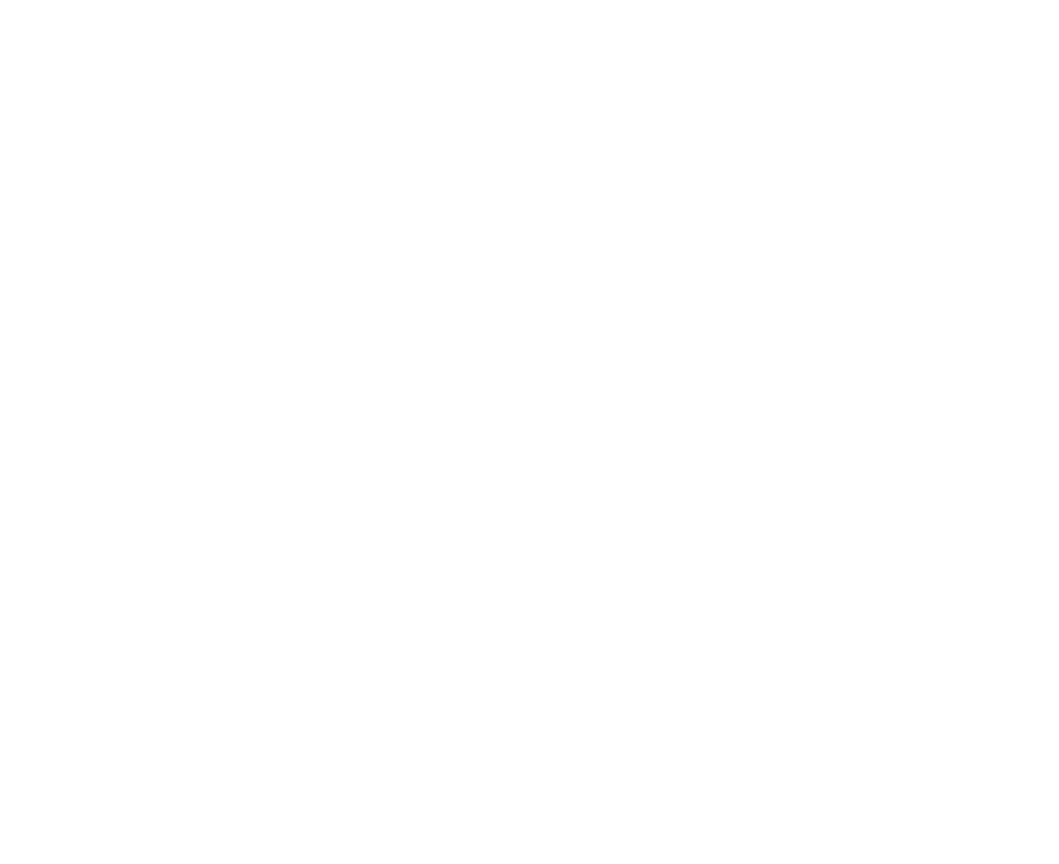
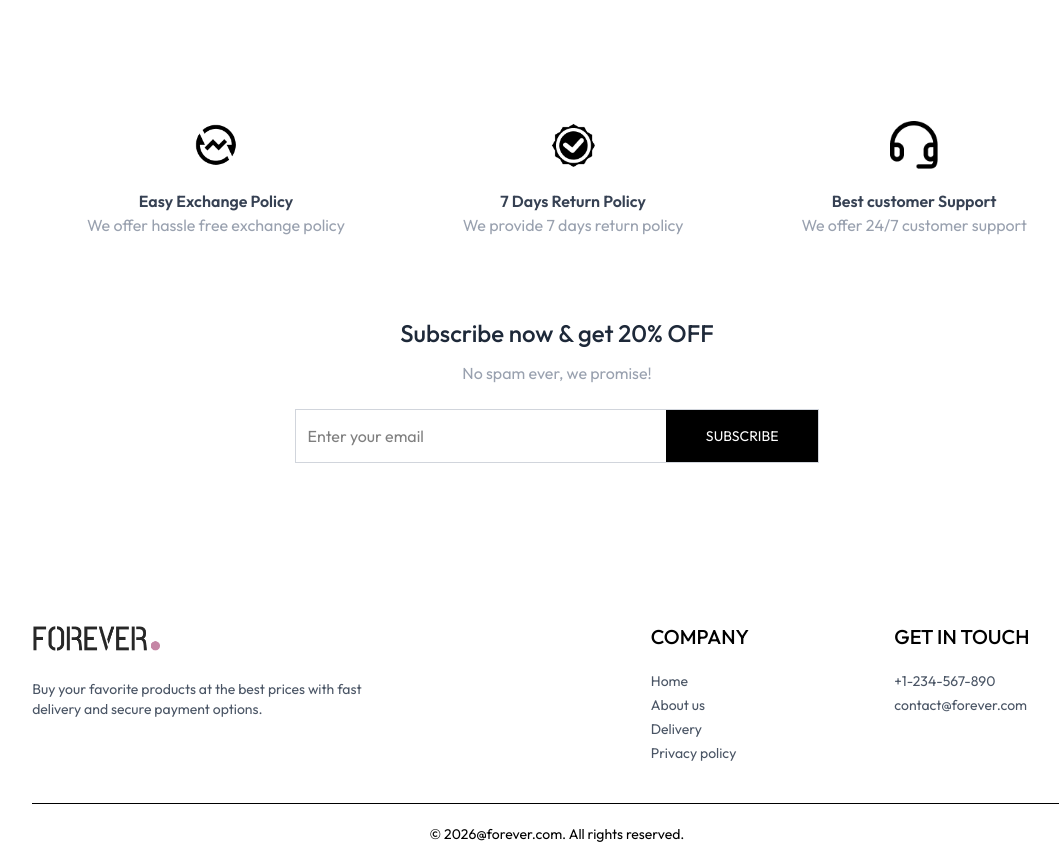
Before and after one commit to vanshika8484/Ecommerce-app, a React (Vite) app in the folder frontend/: page / in a window 1280 px wide. Shown: the part 1788-2652 px from the top of the page, without its empty margins (83-1142 px from the left). Before the commit the page ends 1829 px from the top, so only its background shows below. Built offline with nearby package versions, Linux system fonts and the light colour scheme.

Commit message:
create Home Page Components

```diff
--- a/frontend/src/App.jsx
+++ b/frontend/src/App.jsx
@@ -10,6 +10,7 @@
 import PlaceOrder from './pages/PlaceOrder'
 import Orders from './pages/Orders'
 import Navbar from './components/Navbar'
+import Footer from './components/Footer'
 
 const App = () => {
   return (
@@ -26,6 +27,7 @@
         <Route path="/place-order" element={<PlaceOrder/>} />
         <Route path="/orders" element={<Orders/>} />
       </Routes>
+      <Footer />
     </div>
   )
 }
--- /dev/null
+++ b/frontend/src/components/Footer.jsx
@@ -0,0 +1,42 @@
+import React from 'react'
+import { assets } from '../assets/frontend_assets/assets'
+
+const Footer = () => {
+  return (
+    <>
+    <div className='flex flex-col sm:grid grid-cols-[3fr_1fr_1fr] gap-14 my-10 mt-40 text-sm'>
+
+<div>
+    <img src={assets.logo} alt="" className='mb-5 w-32' />
+    <p className='w-full md:w-2/3 text-gray-600'>Buy your favorite products at the best prices with fast delivery and secure payment options.</p>
+    </div>
+
+    <div>
+        <p className='text-xl font-medium mb-5'>COMPANY</p>
+        <ul className='text-gray-600 flex flex-col gap-1'>
+            <li>Home</li>
+            <li>About us</li>
+            <li>Delivery</li>
+            <li>Privacy policy</li>
+        </ul>
+    </div>
+    <div>
+        <p className='text-xl font-medium mb-5'>GET IN TOUCH</p>
+        <ul className='text-gray-600 flex flex-col gap-1'>
+            <li>+1-234-567-890</li>
+            <li>contact@forever.com</li>
+        </ul>
+
+
+    </div>
+
+    </div>
+    <div>
+        <hr />
+    <p className='py-5 text-sm text-center'>© 2026@forever.com. All rights reserved.</p>
+    </div>
+    </>
+  )
+}
+
+export default Footer
--- /dev/null
+++ b/frontend/src/components/NewsletterBox.jsx
@@ -0,0 +1,17 @@
+const NewsletterBox = () => {
+    const onSubmitHandler = (e) => {
+        e.preventDefault();
+    }
+  return (
+    <div className='text-center'>
+      <p className='text-2xl font-medium text-gray-800'>Subscribe now & get 20% OFF</p>
+      <p className='text-gray-400 mt-3'>No spam ever, we promise!</p>
+      <form onSubmit={onSubmitHandler} className="w-full sm:w-1/2 flex items-center gap-3 mx-auto my-6 border border-gray-300 pl-3">
+        <input type="email" placeholder='Enter your email' className='w-full sm:flex-1 outline-none' required />
+        <button type="submit" className='bg-black text-white text-sm px-10 py-4 '>SUBSCRIBE</button>
+      </form>
+    </div>
+  )
+}
+
+export default NewsletterBox
--- /dev/null
+++ b/frontend/src/components/OurPolicy.jsx
@@ -0,0 +1,25 @@
+import { assets } from "../assets/frontend_assets/assets"
+
+const OurPolicy = () => {
+  return (
+    <div className='flex flex-col sm:flex-row justify-around gap-12 sm:gap-2 text-center py-20 text-xs sm:text-sm md:text-base text-gray-700'>
+     <div>
+        <img src={assets.exchange_icon} className="w-12 m-auto mb-5" alt="" />
+        <p className="font-semibold">Easy Exchange Policy</p>
+        <p className="text-gray-400">We offer hassle free exchange policy</p>
+     </div>
+      <div>
+        <img src={assets.quality_icon} className="w-12 m-auto mb-5" alt="" />
+        <p className="font-semibold">7 Days Return Policy</p>
+        <p className="text-gray-400">We provide 7 days return policy</p>
+     </div>
+      <div>
+        <img src={assets.support_img} className="w-12 m-auto mb-5" alt="" />
+        <p className="font-semibold">Best customer Support</p>
+        <p className="text-gray-400">We offer 24/7 customer support</p>
+     </div>
+    </div>
+  )
+}
+
+export default OurPolicy
--- a/frontend/src/pages/Home.jsx
+++ b/frontend/src/pages/Home.jsx
@@ -2,6 +2,8 @@
 import Hero from '../components/Hero'
 import LatestCollection from '../components/LatestCollection'
 import BestSeller from '../components/BestSeller'
+import OurPolicy from '../components/OurPolicy'
+import NewsletterBox from '../components/NewsletterBox'
 
 const Home = () => {
   return (
@@ -9,6 +11,8 @@
       <Hero />
       <LatestCollection />
       <BestSeller />
+      <OurPolicy />
+      <NewsletterBox />
     </div>
   )
 }
```
